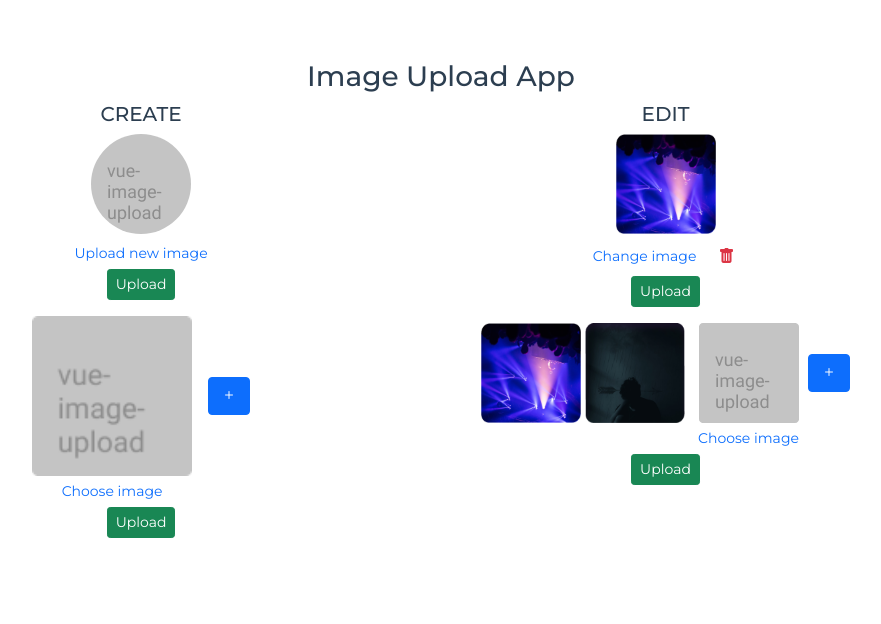
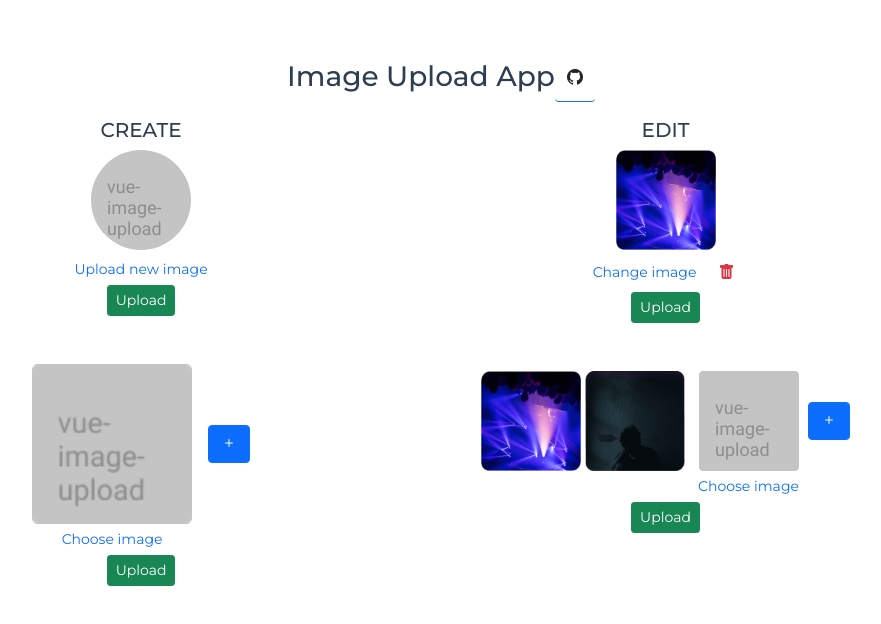
Before and after one commit to azeemade/image-upload-vue, a Vue app: page / in a window 1280 px wide. Shown: the top 624 px of the page, without its empty margins (199-1080 px from the left). Built offline with nearby package versions, Linux system fonts and the light colour scheme.

Commit message:
github link update

```diff
--- a/src/App.vue
+++ b/src/App.vue
@@ -1,13 +1,17 @@
 <template>
   <div>
-
-    <h3 class="">Image Upload App</h3>
+    <div class="d-flex justify-content-center mb-3">
+      <h3>Image Upload App</h3>
+      <a href="https://github.com/azeemade/vue-image-upload" class="btn border-bottom border-primary border-0">
+        <i class="bi bi-github"></i>
+      </a>
+    </div>
     <div class="d-flex justify-content-evenly">
       <div>
         <h5>CREATE</h5>
 
         <!-- For single upload num_upload can be null or 1 -->
-        <div class="mb-3">
+        <div class="mb-5">
           <image-upload action="create" title="Upload new image"
           :image_style="{
             border: 'rounded-circle',
@@ -27,7 +31,7 @@
         <h5>EDIT</h5>
 
         <!-- For single upload num_upload can be null or 1 -->
-        <div class="mb-3">
+        <div class="mb-5">
           <image-upload action="edit" :url="require('@/assets/disco.png')"
           title="Change image" :image_style="{
             height: '100',
--- a/vue.config.js
+++ /dev/null
@@ -1,12 +0,0 @@
-// vue.config.js
-module.exports = {
-    configureWebpack: {
-       /* output: {
-            publicPath: '/src/'
-        }*/
-    },
-    build:{
-        assetsPublicPath: '/src',
-        assetsSubDirectory: 'assets'
-    }
-}
```
